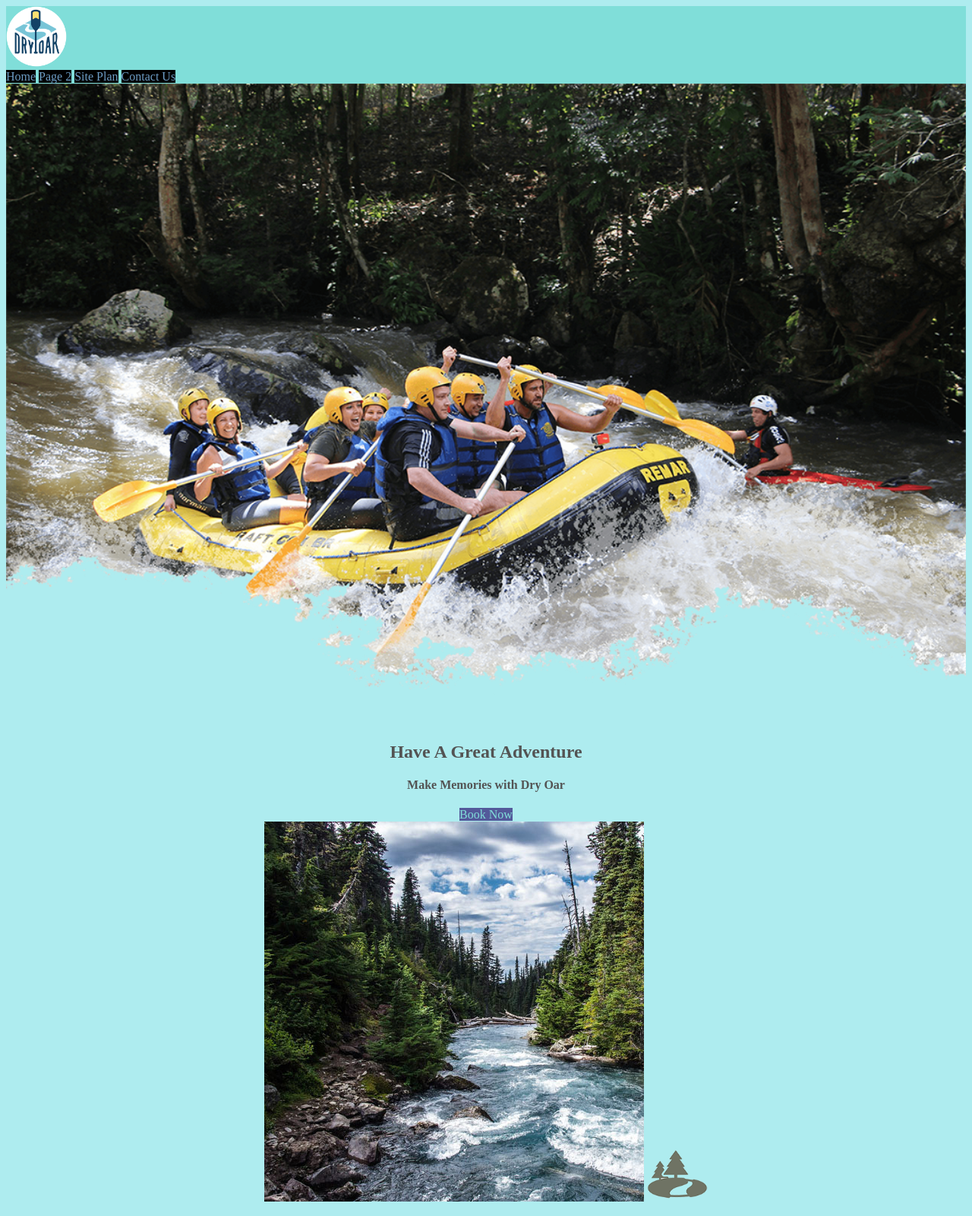
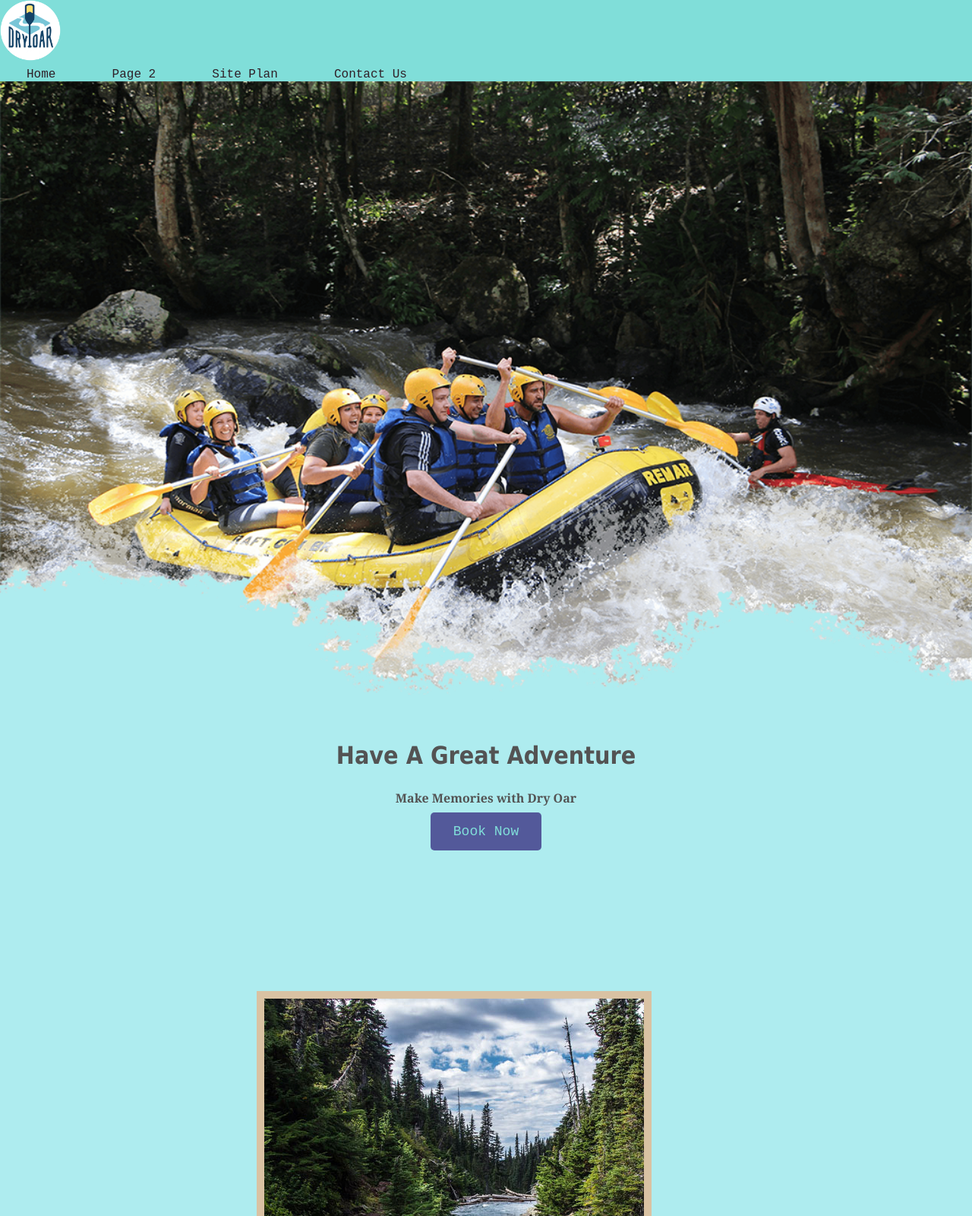
Before and after one commit to fercuba96/wdd130, a plain HTML site: page wwr/index.html in a window 1280 px wide. Shown: the top 1600 px of the page at 76% size. Drawn offline with Linux system fonts and the light colour scheme.

Commit message:
Add files via upload

```diff
--- a/wwr/styles/style.css
+++ b/wwr/styles/style.css
@@ -2,11 +2,15 @@ div {
     max-width: 1600px;
     margin: 0 auto
  }
+ #logo_link{
+    padding-top: 5px;
+ }
 nav a{
     text-align:center;
-    background-color: black;
-    color: #6d9dc5;
+    font-family: 'Courier New', Courier, monospace;
+    color: #2E1F27;
     text-decoration: none;
+    padding: 35px;
 }
 #hero-msg h1, #hero-msg h4{
     text-align: center;
@@ -23,42 +27,79 @@ main section{
     background-color: #068d9d;
 }
 body{
+    font-family: Georgia, 'Times New Roman', Times, serif;
     background-color: #aeecef;
+    padding: 0;
+    margin: 0;
 }
 header {
     background-color: #80ded9;
 }
 nav a:hover{
-    background-color: #80ded9;
+    background-color: #854D27;
     color: #6d9dc5;
 }
 .book, .join{
+    font-family: 'Courier New', Courier, monospace;
+    font-size: 18px;
     background-color: #53599a;
     color: #80ded9 ;
     text-decoration: none;
+    padding: 15px 30px;
+    margin-top: 50px;
+    border-radius: 5px;
+}
+.card-img{
+    border:10px solid #d9c2a3;
+}
+main section img{
+    box-sizing: border-box;
+}
+.rivers-card, .camping-card, .rapid-card {
+    margin: 200px 0;
 }
 .book:hover, .join:hover{
-    background-color: whitesmoke;
+    background-color: #dd7230;
     color: aqua;
 }
 .msg{
     background-color: #6d9dc5;
+    font-family: Georgia, 'Times New Roman', Times, serif;
+    line-height: 1.5em;
+    padding: 35px;
+
 }
 footer{
+    font-family: 'Courier New', Courier, monospace;
     background-color: #535353;
-    color:beige
+    color:beige;
+    padding: 25px 50px;
+    margin-top: 200px;
+}
+footer .social img{
+    padding-top: 15px;
 }
 .home-title{
+    font-family: Tahoma,Verdana,sans-serif;
+    font-size: 2em;
     color: #535353;
+    margin-top: 10px;
 }
 h4{
     color: #535353;
 }
+h2{
+    margin: 0;
+}
 .msg h2{
+    font-family: Tahoma,Verdana,sans-serif;
     color: #068d9d;
 }
 .msg p{
+    font-family: Georgia, 'Times New Roman', Times, serif;
+    font-size: .8em;
     color: #80ded9;
+    padding-bottom: 15px;
 }
 footer a{
     color: aquamarine;
@@ -78,6 +119,7 @@ footer p a:hover {
 }
 .icon{
     width: 80px;
+    padding-top: 10px;
 }
 #hero-img{
     width: 100%;
```
